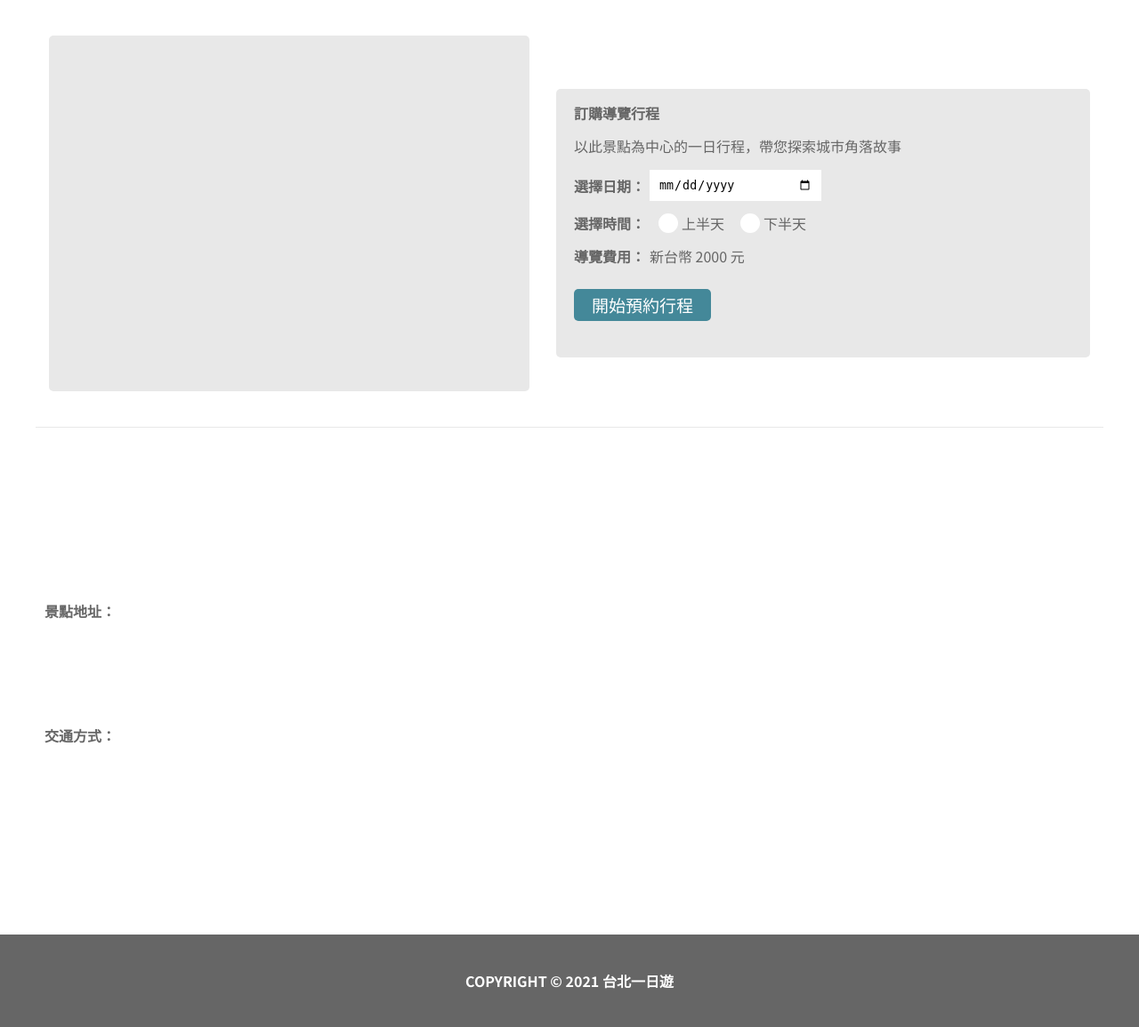
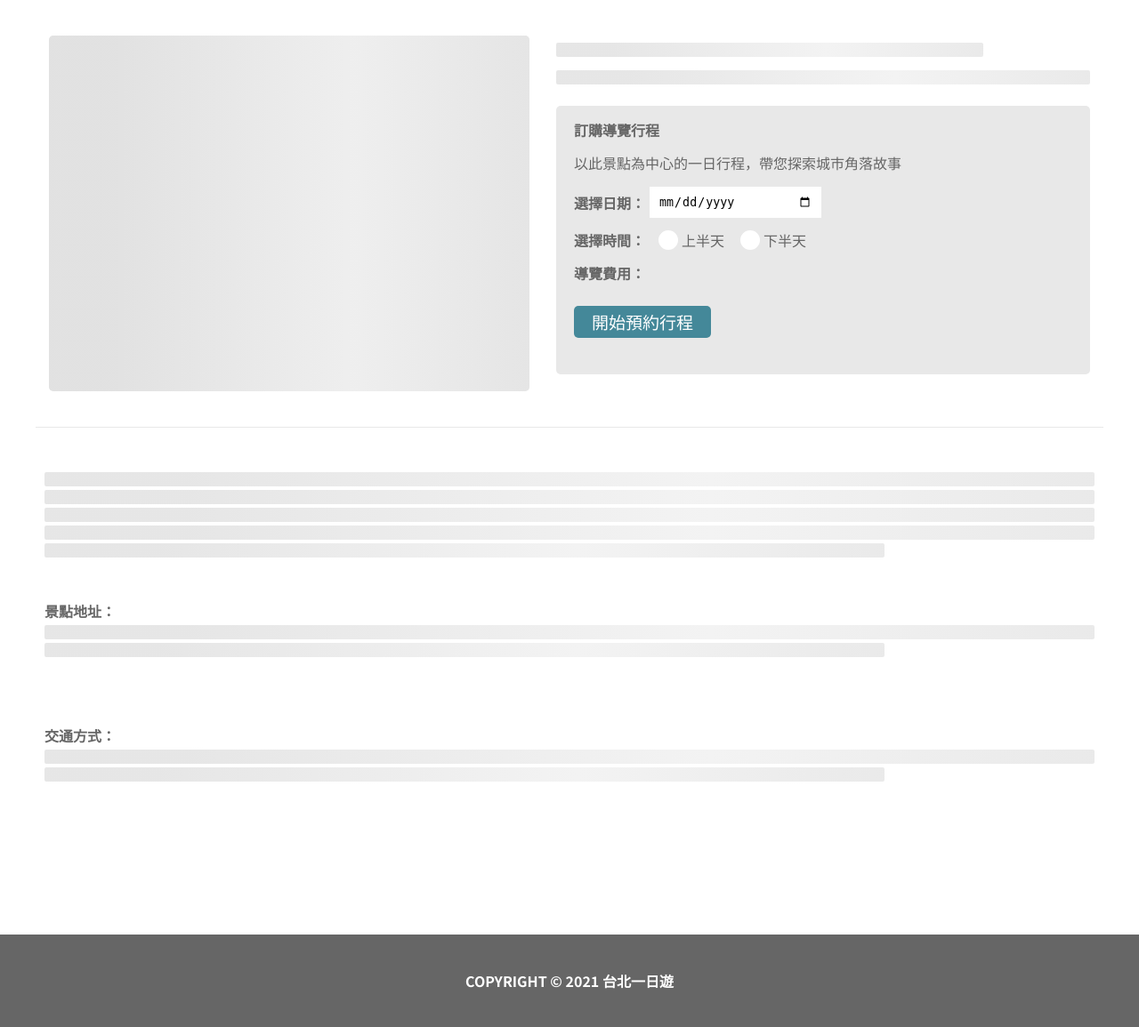
Before and after one commit to yiyun-liao/bootcamp-work-taipei-day-trip, a FastAPI app: page /attraction/1 in a window 1280 px wide. Shown: the part 54-1209 px from the top of the page at 89% size. Run offline with FastAPI, Linux system fonts and the light colour scheme; tables that the repository leaves empty or names only in its code hold one stand-in row (values such as "Sample post").

Commit message:
add skeleton loading animation

```diff
--- a/static/attraction.html
+++ b/static/attraction.html
@@ -18,7 +18,9 @@
     <section id="attraction-intro">
       <div class="attraction-card">
         <div id="attraction-slide">
-          <div class="slide-container"></div>
+          <div class="slide-container">
+            <div class="slide-img-container skeleton-slide-img"></div>
+          </div>
           <div class="slide-controller">
             <div class="slide-left-btn"><i class="mdi mdi-chevron-left"></i></div>
             <div class="slide-right-btn"><i class="mdi mdi-chevron-right"></i></div>
@@ -27,8 +29,8 @@
         </div>
         <div class="attraction-profile">
           <div class="attraction-simple-intro">
-            <h3></h3>
-            <p></p>
+            <h3><div class="skeleton skeleton-container"></div></h3>
+            <p><div class="skeleton skeleton-container"></div></p>
           </div>
           <div id="attraction-bookSection">
             <div class="attraction-bookIntro">
@@ -59,7 +61,7 @@
               </div>
               <div>
                 <p class="body-bold">導覽費用：</p>
-                <p id="attraction-price">新台幣 2000 元</p>
+                <p id="attraction-price"></p>
               </div>
             </div>
             <button class="btn-text-med btn-med-solid">開始預約行程</button>
@@ -69,14 +71,23 @@
       <div class="attraction-desc">
         <div>
           <p class="attraction-desc-p"></p>
+          <div class="skeleton skeleton-container"></div>
+          <div class="skeleton skeleton-container"></div>
+          <div class="skeleton skeleton-container"></div>
+          <div class="skeleton skeleton-container"></div>
+          <div class="skeleton skeleton-container"></div>
         </div>
         <div>
           <p class="body-bold">景點地址：</p>
           <p class="attraction-desc-p"></p>
+          <div class="skeleton skeleton-container"></div>
+          <div class="skeleton skeleton-container"></div>
         </div>
         <div>
           <p class="body-bold">交通方式：</p>
           <p class="attraction-desc-p"></p>
+          <div class="skeleton skeleton-container"></div>
+          <div class="skeleton skeleton-container"></div>
         </div>
       </div>
     </section>
--- a/static/script/components/Slide.js
+++ b/static/script/components/Slide.js
@@ -7,9 +7,10 @@ export function slide(slideTotal, containerId){
     const rightBtn = document.querySelector(`#${containerId} .slide-right-btn`)
     const paginationGroup = document.querySelector(`#${containerId} .pagination`);
     const slideContainer = document.querySelector(`#${containerId} .slide-container`);
-    let slideWidth = document.querySelector(`#${containerId} .slide-img-container`).offsetWidth;
-    // console.log(slideContainer.offsetWidth, slideWidth)
+    let slideSingleWidth = document.querySelector(`#${containerId} .slide-img-container`).offsetWidth;
+    // console.log(slideContainer.offsetWidth, slideSingleWidth)
 
+    // render pagination
     for (let i=0 ; i < slideTotal ; i++){
         const pagination = document.createElement('li');
         pagination.innerHTML=`<i class="mdi mdi-circle-small">`;
@@ -43,8 +44,8 @@ export function slide(slideTotal, containerId){
     });
 
     function changeSlidePosition(){
-        slideContainer.style.transform = `translateX(-${currentIndex * slideWidth}px)`;
-        // console.log(`translateX(-${currentIndex * slideWidth}px)`)
+        slideContainer.style.transform = `translateX(-${currentIndex * slideSingleWidth}px)`;
+        // console.log(`translateX(-${currentIndex * slideSingleWidth}px)`)
     };
 
 
@@ -75,9 +76,9 @@ export function slide(slideTotal, containerId){
 
     slideBtnState();
     window.addEventListener('resize',()=>{
-        const newSlideWidth = document.querySelector(`#${containerId} .slide-img-container`).offsetWidth;
-        slideWidth = newSlideWidth;
-        // console.log(slideWidth)
+        const newSlideSingleWidth = document.querySelector(`#${containerId} .slide-img-container`).offsetWidth;
+        slideSingleWidth = newSlideSingleWidth;
+        // console.log(slideSingleWidth)
         changeSlidePosition();
     } )
 }
--- a/static/script/feature/ScriptAttraction.js
+++ b/static/script/feature/ScriptAttraction.js
@@ -8,6 +8,7 @@ export async function getAttractionDetails(id){
 };
 
 function renderAttractionPage (attractionPage){
+    // render image
     const slideImgContainer = document.querySelector('.slide-container');
     const slideTotal = attractionPage.images.length;
     attractionPage.images.forEach((item, index) => {
@@ -18,6 +19,7 @@ function renderAttractionPage (attractionPage){
         slideImgContainer.appendChild(newImg);
     })
 
+    // render container
     const slideName = document.querySelector('.attraction-simple-intro h3');
     const slideCategory = document.querySelector('.attraction-simple-intro p');
     slideName.textContent = attractionPage.name || '';
@@ -29,10 +31,15 @@ function renderAttractionPage (attractionPage){
     });
 
 
+    //remove skeleton
+    document.querySelectorAll('.skeleton.skeleton-container').forEach(item => item.remove());
+    document.querySelectorAll('.skeleton-slide-img').forEach(item => item.remove());
+
     slide(slideTotal, 'attraction-slide');
+    checkAttractionPrice()
 }
 
-export function checkAttractionPrice(){
+function checkAttractionPrice(){
     const timeRadios = document.querySelectorAll('input[name="attraction-time-selection"]');
     const attractionPrice = document.getElementById('attraction-price');
     timeRadios.forEach(radio => {
@@ -46,7 +53,6 @@ export function checkAttractionPrice(){
     //預設選擇
     if (timeRadios.length > 0){
         timeRadios[0].checked = true;
-        console.log('work')
         timeRadios[0].dispatchEvent(new Event('change'))
     }
 }
--- a/static/script/main.js
+++ b/static/script/main.js
@@ -2,7 +2,7 @@ import { handleScroll } from "./components/AttractionsList.js";
 import { getAttractions, searchMetro, getMetro } from "./feature/ScriptIndex.js";
 import { skeletonAttractions, skeletonMetroChip } from "./components/Skeleton.js";
 import { renderHeaderAndFooter } from "./components/HeaderAndFooter.js";
-import { getAttractionDetails, checkAttractionPrice } from "./feature/ScriptAttraction.js";
+import { getAttractionDetails } from "./feature/ScriptAttraction.js";
 
 document.addEventListener('DOMContentLoaded',async () => {
     const path = window.location.pathname;
@@ -22,6 +22,5 @@ document.addEventListener('DOMContentLoaded',async () => {
         const id = attractionPageMatch[1];
         console.log(`Attraction ID: ${id}`);
         await getAttractionDetails(id);
-        checkAttractionPrice();
     }
 });
--- a/static/style/styleAttraction.css
+++ b/static/style/styleAttraction.css
@@ -172,7 +172,7 @@
 }
 
 .attraction-simple-intro h3{
-    padding-bottom: 15px;
+    margin-bottom: 15px;
 }
 
 #attraction-bookSection{
@@ -214,6 +214,7 @@
     border: none;
     outline: none;
     padding: 5px 10px;
+    cursor: pointer;
 }
 
 .attraction-bookDetail input[type="date"]:hover{
@@ -306,24 +307,6 @@
         height: 350px;
         border-radius: 0;
     }
-    /* #attraction-slide{
-        width: 540px;
-        height: 400px;
-        border-radius: 5px;
-        overflow: hidden;
-        position: relative;
-        display: flex;
-        flex-shrink: 0;
-        padding: 0;
-        background-color: var(--color-gray-20);
-    } */
-
-    /* .slide-container{
-        display: flex;
-        flex-shrink: 0;
-        transition: transform 0.5s ease-in-out;
-        padding: 0;
-    } */
 
     .slide-img-container {
         width: 100vw ;
@@ -356,3 +339,36 @@
         padding-left: 10px;
     }
 }
+
+
+/* loading */
+.skeleton, .skeleton-slide-img{
+    background: linear-gradient(90deg, #e0e0e0 25%, #f0f0f0 50%, #e0e0e0 75%);
+    background-size: 200% 100%;
+    animation: loading 1.5s infinite;
+    opacity: 0.8;
+}
+
+.skeleton-container {
+    width: 100%;
+    height: 16px;
+    border-radius: 2px;
+    margin-bottom: 4px;
+}
+
+.skeleton-container:last-child{
+    width: 80%;
+    margin-bottom: 0;
+}
+
+
+
+/* 讓骨架動畫流動 */
+@keyframes loading {
+0% {
+    background-position: -100% 0;
+}
+100% {
+    background-position: 100% 0;
+}
+}
```
